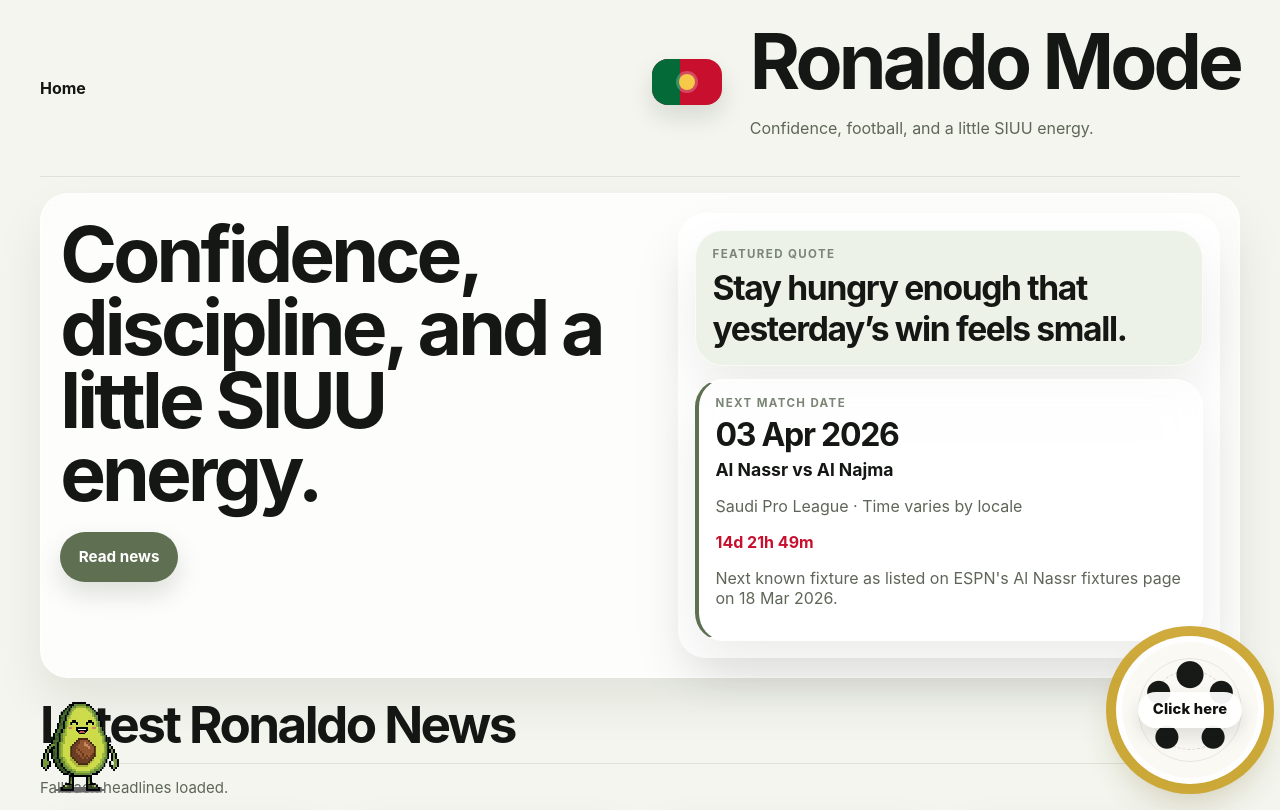
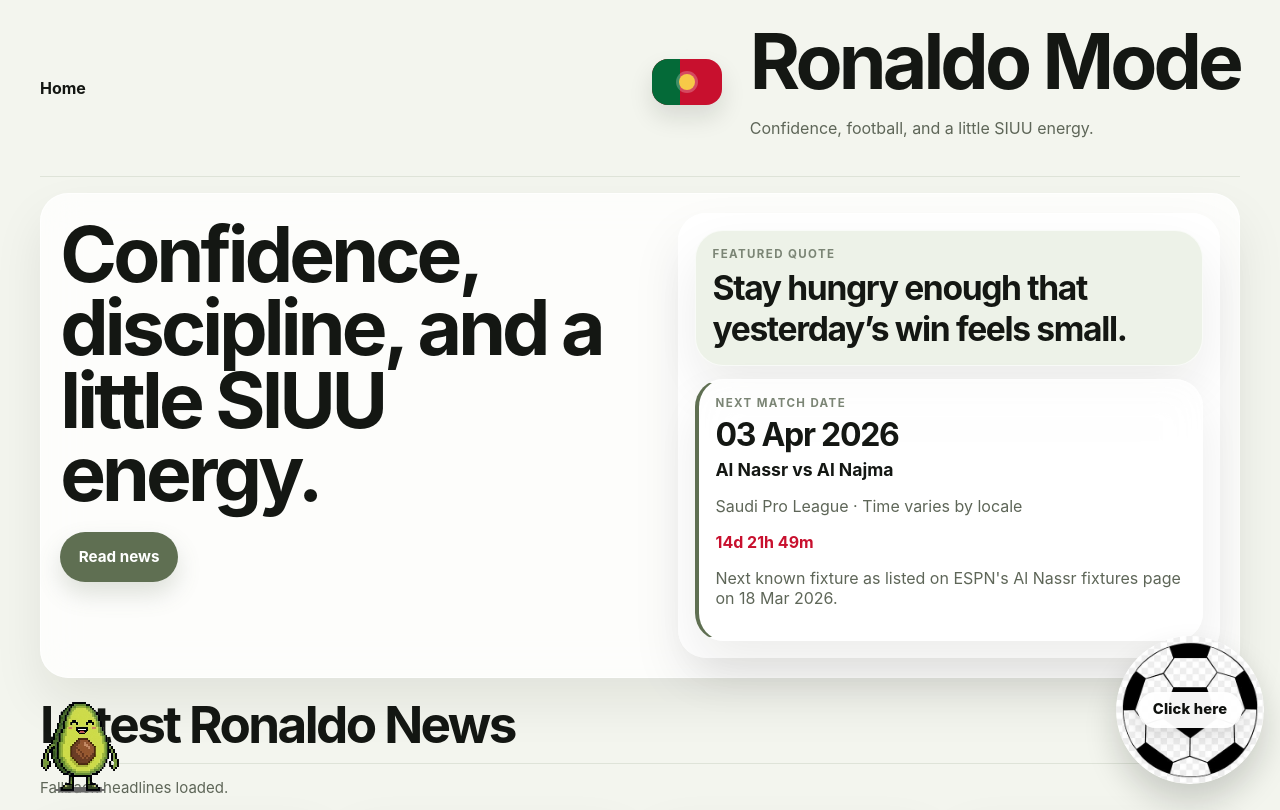
Before and after one commit to burhanuddin23-stack/mode-hub, a website with bundled scripts: page ronaldo.html in a window 1280 px wide. Shown: the top 810 px of the page. Built offline with nearby package versions, Linux system fonts and the light colour scheme; no server answers; grey boxes are pictures that could not be loaded.

Commit message:
Use uploaded football image for SIUU button

```diff
--- a/ronaldo.html
+++ b/ronaldo.html
@@ -91,7 +91,7 @@
 
     <div class="siuu-dock">
       <button class="siuu-fab" id="siuuButton" type="button">
-        <span class="siuu-ball-pattern" aria-hidden="true"></span>
+        <img class="siuu-ball-image" src="./public/football-button.jpg" alt="" aria-hidden="true" />
         <span class="siuu-fab-copy">
           <span>Click here</span>
         </span>
--- a/styles.css
+++ b/styles.css
@@ -1536,51 +1536,31 @@ blockquote {
   place-items: center;
   width: 148px;
   height: 148px;
-  padding: 1rem;
-  border: 6px solid rgba(255, 255, 255, 0.92);
+  padding: 0;
+  border: 0;
   border-radius: 50%;
-  background:
-    radial-gradient(circle at 50% 24%, rgba(18, 21, 17, 0.98) 0 13px, transparent 14px),
-    radial-gradient(circle at 27% 37%, rgba(18, 21, 17, 0.98) 0 11px, transparent 12px),
-    radial-gradient(circle at 73% 37%, rgba(18, 21, 17, 0.98) 0 11px, transparent 12px),
-    radial-gradient(circle at 33% 70%, rgba(18, 21, 17, 0.98) 0 11px, transparent 12px),
-    radial-gradient(circle at 67% 70%, rgba(18, 21, 17, 0.98) 0 11px, transparent 12px),
-    #faf9f4;
+  background: transparent;
   color: #10120f;
   font: inherit;
   font-weight: 800;
   text-align: center;
   line-height: 1.2;
-  box-shadow:
-    0 0 0 10px rgba(201, 162, 39, 0.9),
-    0 18px 32px rgba(108, 85, 18, 0.24);
+  box-shadow: 0 18px 32px rgba(17, 20, 16, 0.18);
   cursor: pointer;
   overflow: hidden;
   transition: transform 160ms ease, box-shadow 160ms ease;
 }
 
-.siuu-ball-pattern,
-.siuu-ball-pattern::before,
-.siuu-ball-pattern::after {
+.siuu-ball-image {
   position: absolute;
+  inset: 0;
+  width: 100%;
+  height: 100%;
+  object-fit: cover;
   border-radius: 50%;
+  user-select: none;
+  -webkit-user-drag: none;
   pointer-events: none;
-}
-
-.siuu-ball-pattern {
-  inset: 0;
-}
-
-.siuu-ball-pattern::before {
-  content: "";
-  inset: 16px;
-  border: 1px solid rgba(17, 20, 16, 0.08);
-}
-
-.siuu-ball-pattern::after {
-  content: "";
-  inset: 28px;
-  border: 1px dashed rgba(17, 20, 16, 0.14);
 }
 
 .siuu-fab-copy {
@@ -1590,7 +1570,7 @@ blockquote {
   gap: 0;
   padding: 0.6rem 0.9rem;
   border-radius: 999px;
-  background: rgba(255, 255, 255, 0.94);
+  background: rgba(255, 255, 255, 0.96);
   color: #10120f;
   box-shadow: 0 8px 18px rgba(16, 18, 15, 0.12);
 }
@@ -1608,9 +1588,7 @@ blockquote {
 .siuu-fab:hover,
 .siuu-fab:focus-visible {
   transform: translateY(-1px);
-  box-shadow:
-    0 0 0 10px rgba(201, 162, 39, 0.92),
-    0 22px 36px rgba(108, 85, 18, 0.26);
+  box-shadow: 0 22px 36px rgba(17, 20, 16, 0.24);
 }
 
 .celebration-layer {
```
Also changed, not shown: public/football-button.jpg (added).
